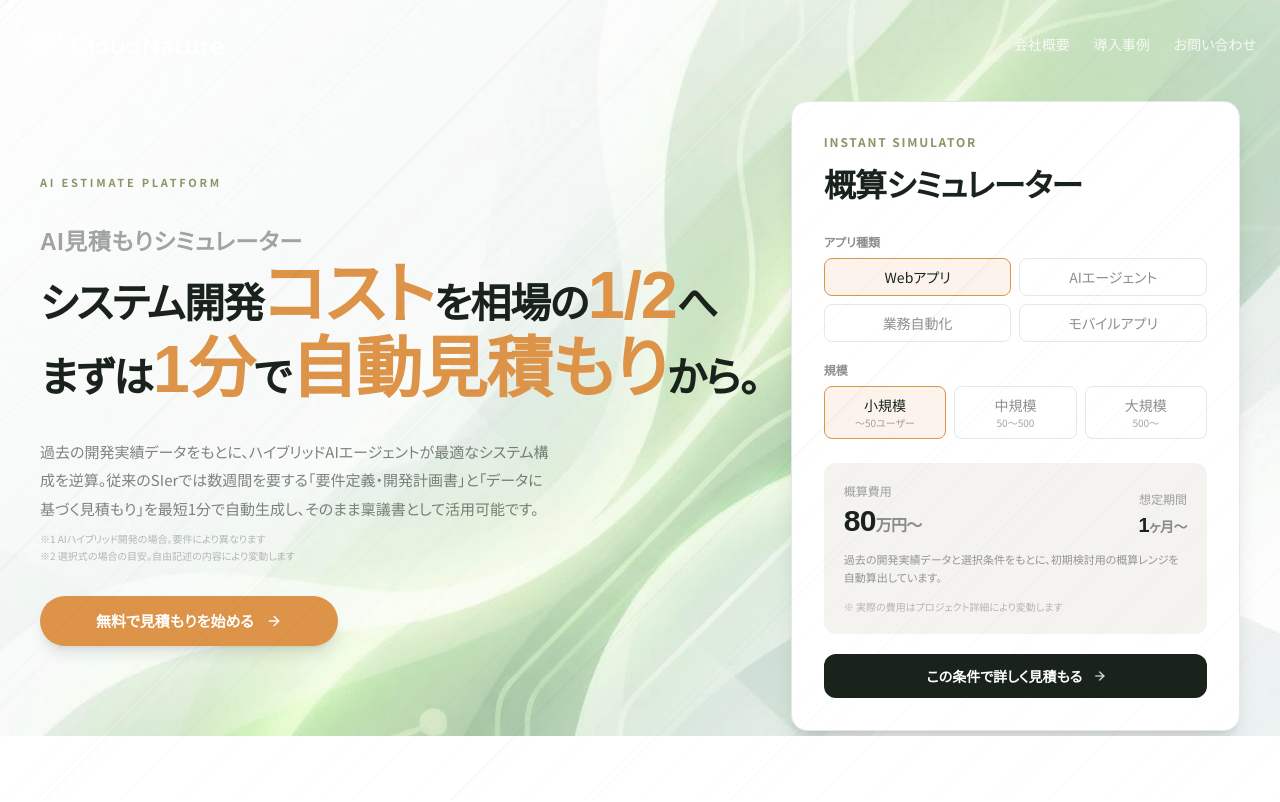
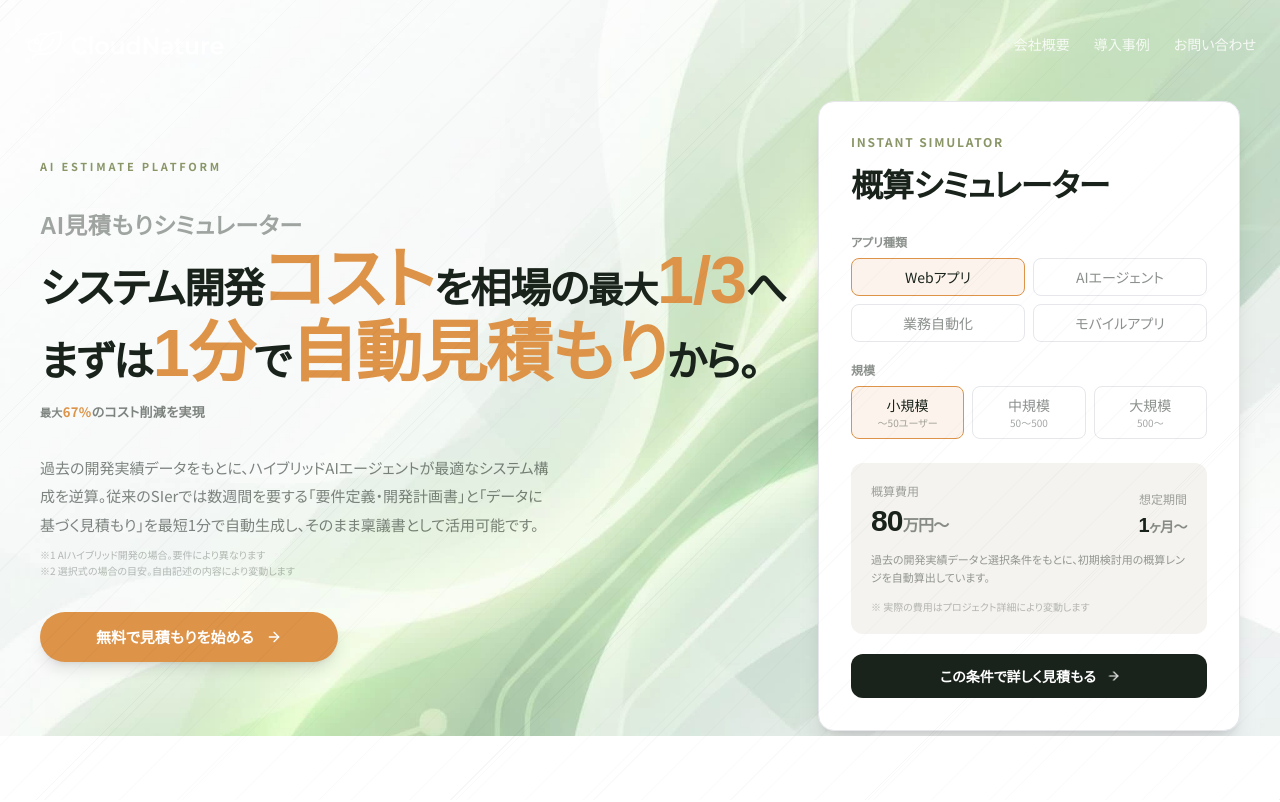
Before and after one commit to kohei0125/CloudNature, a Next.js app in the folder estimate/: page / in a window 1280 px wide. Shown: the top 802 px of the page. Built offline with nearby package versions, Linux system fonts and the light colour scheme; no server answers.

Commit message:
見積もり表示を1/2から1/3に変更

```diff
--- a/estimate/app/layout.tsx
+++ b/estimate/app/layout.tsx
@@ -34,7 +34,7 @@ export const metadata: Metadata = {
     template: "%s | CloudNature AI見積もり",
   },
   description:
-    "新潟の中小企業向けにAIを活用したシステム開発を提供。AI見積もりシミュレーターで、Webアプリ・AIエージェント・業務自動化の概算費用を最短1分で無料算出。従来の相場の1/2のコスト感で、補助金活用のご提案も可能です。",
+    "新潟の中小企業向けにAIを活用したシステム開発を提供。AI見積もりシミュレーターで、Webアプリ・AIエージェント・業務自動化の概算費用を最短1分で無料算出。従来の相場の最大1/3（最大67%削減）のコスト感で、補助金活用のご提案も可能です。",
   keywords: [
     "AI見積もり",
     "AI導入",
--- a/estimate/components/landing/HeroSection.tsx
+++ b/estimate/components/landing/HeroSection.tsx
@@ -148,7 +148,8 @@ export default function HeroSection() {
               </span>
               <span className="block whitespace-nowrap">
                 <span className="text-sunset">コスト</span>を相場の
-                <span className="text-sunset">1/2</span>へ
+                <span className="text-[0.7em] font-bold text-forest/70">最大</span>
+                <span className="text-sunset">1/3</span>へ
               </span>
               <span className="block whitespace-nowrap">
                 まずは<span className="text-sunset">1分</span>で
@@ -162,7 +163,8 @@ export default function HeroSection() {
                 <span className="text-[0.8em] font-bold">システム開発</span>
                 <span className="text-[1.3em] text-sunset">コスト</span>
                 <span className="text-[0.8em] font-bold">を相場の</span>
-                <span className="text-[1.3em] text-sunset">1/2</span>
+                <span className="text-[0.7em] font-bold">最大</span>
+                <span className="text-[1.3em] text-sunset">1/3</span>
                 <span className="text-[0.8em] font-bold">へ</span>
               </span>
               <span className="block whitespace-nowrap">
@@ -174,6 +176,17 @@ export default function HeroSection() {
               </span>
             </span>
           </motion.h1>
+
+          <motion.p
+            initial={{ opacity: 0 }}
+            animate={{ opacity: 1 }}
+            transition={{ duration: 0.6, delay: 0.18, ease }}
+            className="mt-3 text-[12px] font-bold tracking-wide text-forest/55 md:text-[13px]"
+          >
+            <span className="text-[0.85em] font-bold text-forest/55">最大</span>
+            <span className="text-sunset">67%</span>
+            のコスト削減を実現
+          </motion.p>
 
           <motion.p
             initial={{ opacity: 0, y: 24 }}
--- a/estimate/content/estimate.ts
+++ b/estimate/content/estimate.ts
@@ -139,7 +139,7 @@ export const LP_COPY = {
   // ヒーロー
   hero: {
     eyebrow: "AI Estimate Platform",
-    headingLine1: "相場の1/2でシステム開発",
+    headingLine1: "相場の最大1/3でシステム開発",
     // headingLine2: "不確実なシステム開発コストを、",
     headingLine3: "最新AI活用で1分で見積",
     description:
```
Also changed, not shown: estimate/public/llms.txt.
